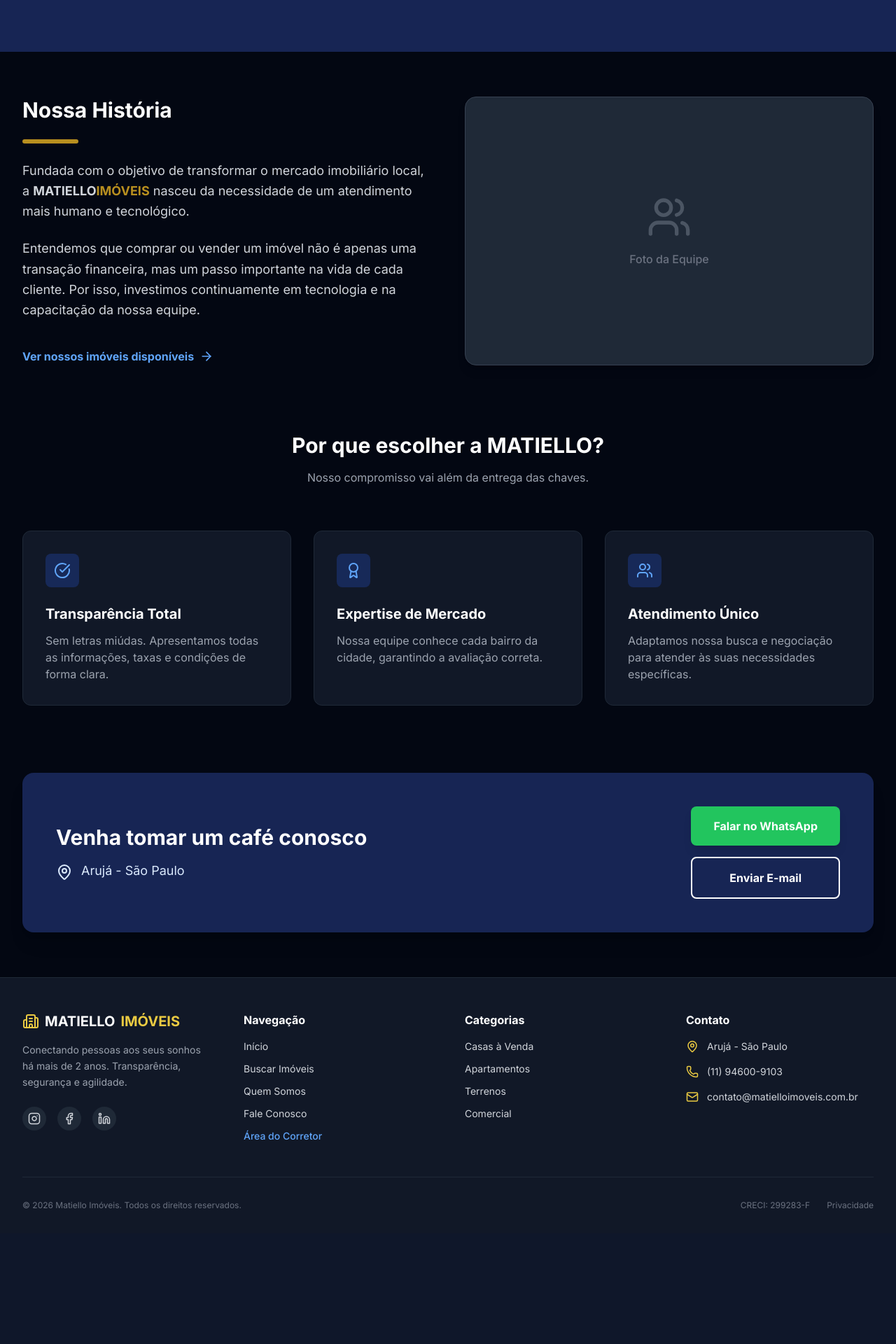
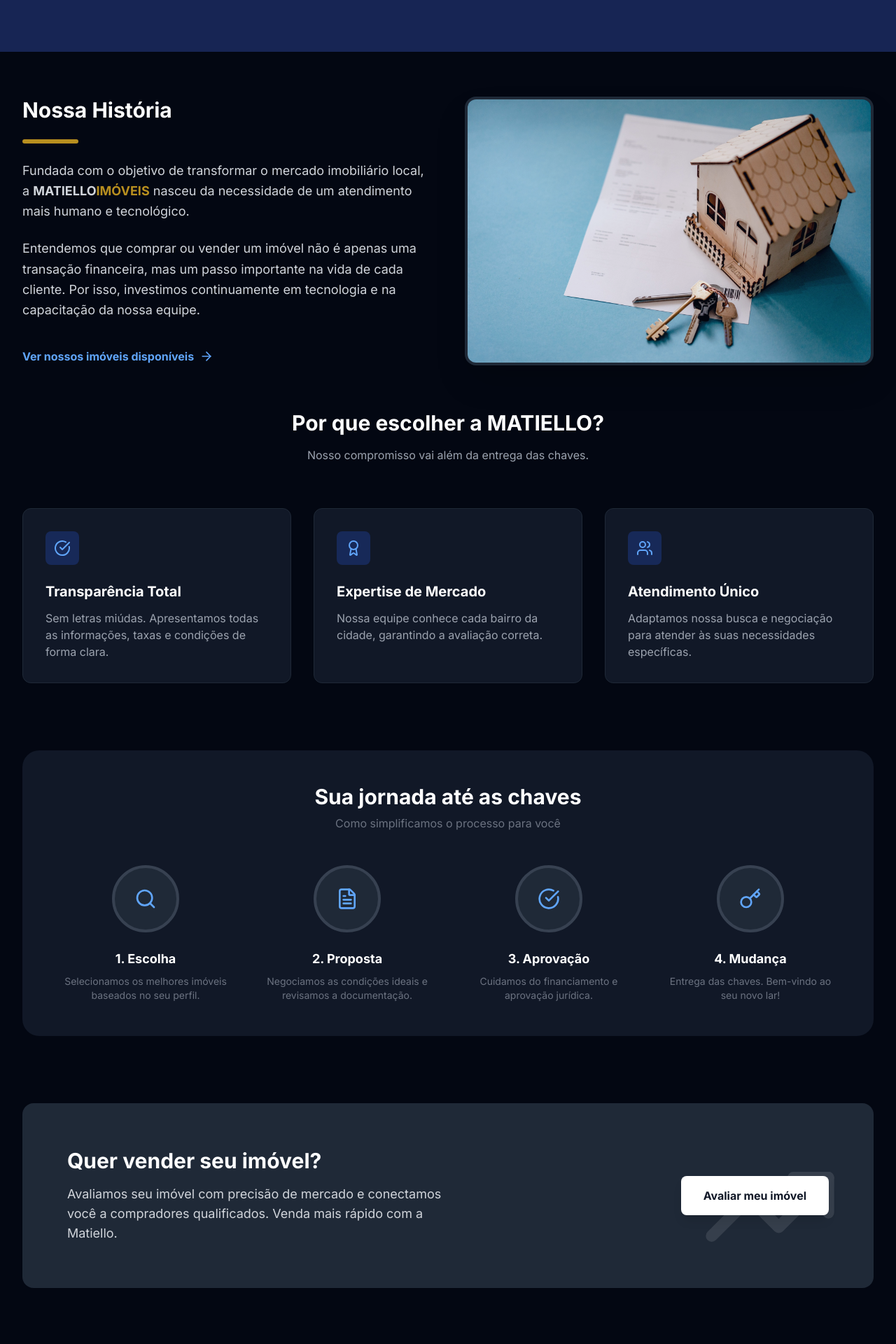
Before and after one commit to ArthurS357/imobiliaria-mvp, a Next.js app: page /sobre in a window 1280 px wide. Shown: the part 400-2320 px from the top of the page at 70% size. Before the commit the page ends 2162 px from the top, so only its background shows below. Built offline with nearby package versions, Linux system fonts and the light colour scheme; no server answers.

Commit message:
style(about): lighten seller CTA background in dark mode

```diff
--- a/app/page.tsx
+++ b/app/page.tsx
@@ -217,15 +217,15 @@
               <div className="hidden md:block w-px bg-gray-200 dark:bg-gray-700 my-2"></div>
 
               <div className="w-full md:w-40 relative group">
-                <div className="absolute left-3 top-3.5 text-[10px] font-bold text-gray-400 uppercase tracking-wider pointer-events-none">
-                  MODO
+                <div className="absolute left-3 top-2.5 text-[10px] font-bold text-gray-400 uppercase tracking-wider pointer-events-none">
+                  PRETENSÃO
                 </div>
                 <select
                   className="w-full pl-3 pr-8 pt-6 pb-1 rounded-md bg-transparent focus:outline-none text-gray-800 dark:text-gray-100 appearance-none cursor-pointer dark:bg-gray-800 font-medium text-sm h-full"
                   value={filterFinalidade}
                   onChange={(e) => setFilterFinalidade(e.target.value)}
                 >
-                  <option value="Todos">Pretensão</option>
+                  <option value="Todos">Tipo</option>
                   {FINALIDADES.map(f => (
                     <option key={f} value={f}>{f}</option>
                   ))}
--- a/app/sobre/page.tsx
+++ b/app/sobre/page.tsx
@@ -1,7 +1,18 @@
 import { Header } from "@/components/Header";
 import { Footer } from "@/components/Footer";
-import { CheckCircle, Users, Award, MapPin, ArrowRight } from "lucide-react";
+import {
+    CheckCircle,
+    Users,
+    Award,
+    MapPin,
+    ArrowRight,
+    Search,
+    FileText,
+    Key,
+    TrendingUp
+} from "lucide-react";
 import Link from "next/link";
+import Image from "next/image";
 
 export default function AboutPage() {
     return (
@@ -23,8 +34,8 @@
 
             <main className="max-w-7xl mx-auto px-4 sm:px-6 lg:px-8 py-16 flex-grow w-full">
 
-                {/* --- HISTÓRIA --- */}
-                <div className="grid grid-cols-1 md:grid-cols-2 gap-12 items-center mb-24">
+                {/* --- HISTÓRIA E IMAGEM --- */}
+                <div className="grid grid-cols-1 md:grid-cols-2 gap-12 items-center mb-16">
                     <div className="space-y-6">
                         <h2 className="text-3xl font-bold text-gray-900 dark:text-white">
                             Nossa História
@@ -44,12 +55,15 @@
                         </div>
                     </div>
 
-                    {/* Placeholder Visual */}
-                    <div className="bg-gray-100 dark:bg-gray-800 rounded-2xl h-96 flex items-center justify-center relative overflow-hidden shadow-lg border border-gray-200 dark:border-gray-700 group transition-colors">
-                        <div className="text-center transition transform group-hover:scale-110 duration-700">
-                            <Users size={64} className="mx-auto text-gray-300 dark:text-gray-600 mb-4" />
-                            <span className="text-gray-400 dark:text-gray-500 font-medium">Foto da Equipe</span>
-                        </div>
+                    <div className="relative h-96 rounded-2xl overflow-hidden shadow-2xl border-4 border-white dark:border-gray-800 group">
+                        <div className="absolute inset-0 bg-blue-900/10 z-10 transition-opacity group-hover:opacity-0"></div>
+                        <Image
+                            src="/about-us.png"
+                            alt="Equipe Matiello Imóveis"
+                            fill
+                            className="object-cover transition-transform duration-700 group-hover:scale-105"
+                            priority
+                        />
                     </div>
                 </div>
 
@@ -63,7 +77,6 @@
                     </div>
 
                     <div className="grid grid-cols-1 md:grid-cols-3 gap-8">
-                        {/* Card 1 */}
                         <div className="bg-gray-50 dark:bg-gray-900 p-8 rounded-xl border border-gray-100 dark:border-gray-800 hover:shadow-md transition hover:-translate-y-1 duration-300">
                             <div className="w-12 h-12 bg-blue-100 dark:bg-blue-900/50 rounded-lg flex items-center justify-center text-blue-900 dark:text-blue-400 mb-6">
                                 <CheckCircle size={24} />
@@ -74,7 +87,6 @@
                             </p>
                         </div>
 
-                        {/* Card 2 */}
                         <div className="bg-gray-50 dark:bg-gray-900 p-8 rounded-xl border border-gray-100 dark:border-gray-800 hover:shadow-md transition hover:-translate-y-1 duration-300">
                             <div className="w-12 h-12 bg-blue-100 dark:bg-blue-900/50 rounded-lg flex items-center justify-center text-blue-900 dark:text-blue-400 mb-6">
                                 <Award size={24} />
@@ -85,7 +97,6 @@
                             </p>
                         </div>
 
-                        {/* Card 3 */}
                         <div className="bg-gray-50 dark:bg-gray-900 p-8 rounded-xl border border-gray-100 dark:border-gray-800 hover:shadow-md transition hover:-translate-y-1 duration-300">
                             <div className="w-12 h-12 bg-blue-100 dark:bg-blue-900/50 rounded-lg flex items-center justify-center text-blue-900 dark:text-blue-400 mb-6">
                                 <Users size={24} />
@@ -98,6 +109,73 @@
                     </div>
                 </div>
 
+                {/* --- LINHA DO TEMPO (PROCESS) --- */}
+                <div className="mb-24 bg-gray-50 dark:bg-gray-900 rounded-3xl p-8 md:p-12">
+                    <div className="text-center mb-12">
+                        <h2 className="text-3xl font-bold text-gray-900 dark:text-white">Sua jornada até as chaves</h2>
+                        <p className="text-gray-500 mt-2">Como simplificamos o processo para você</p>
+                    </div>
+
+                    <div className="grid grid-cols-1 md:grid-cols-4 gap-8 relative">
+                        {/* Linha conectora (visível apenas em Desktop) */}
+                        <div className="hidden md:block absolute top-12 left-0 w-full h-0.5 bg-blue-100 dark:bg-gray-700 -z-10"></div>
+
+                        <div className="text-center group">
+                            <div className="w-24 h-24 mx-auto bg-white dark:bg-gray-800 rounded-full flex items-center justify-center border-4 border-blue-100 dark:border-gray-700 mb-6 group-hover:border-blue-500 transition-colors">
+                                <Search size={32} className="text-blue-900 dark:text-blue-400" />
+                            </div>
+                            <h3 className="font-bold text-lg mb-2 text-gray-900 dark:text-white">1. Escolha</h3>
+                            <p className="text-sm text-gray-500">Selecionamos os melhores imóveis baseados no seu perfil.</p>
+                        </div>
+
+                        <div className="text-center group">
+                            <div className="w-24 h-24 mx-auto bg-white dark:bg-gray-800 rounded-full flex items-center justify-center border-4 border-blue-100 dark:border-gray-700 mb-6 group-hover:border-blue-500 transition-colors">
+                                <FileText size={32} className="text-blue-900 dark:text-blue-400" />
+                            </div>
+                            <h3 className="font-bold text-lg mb-2 text-gray-900 dark:text-white">2. Proposta</h3>
+                            <p className="text-sm text-gray-500">Negociamos as condições ideais e revisamos a documentação.</p>
+                        </div>
+
+                        <div className="text-center group">
+                            <div className="w-24 h-24 mx-auto bg-white dark:bg-gray-800 rounded-full flex items-center justify-center border-4 border-blue-100 dark:border-gray-700 mb-6 group-hover:border-blue-500 transition-colors">
+                                <CheckCircle size={32} className="text-blue-900 dark:text-blue-400" />
+                            </div>
+                            <h3 className="font-bold text-lg mb-2 text-gray-900 dark:text-white">3. Aprovação</h3>
+                            <p className="text-sm text-gray-500">Cuidamos do financiamento e aprovação jurídica.</p>
+                        </div>
+
+                        <div className="text-center group">
+                            <div className="w-24 h-24 mx-auto bg-white dark:bg-gray-800 rounded-full flex items-center justify-center border-4 border-blue-100 dark:border-gray-700 mb-6 group-hover:border-blue-500 transition-colors">
+                                <Key size={32} className="text-blue-900 dark:text-blue-400" />
+                            </div>
+                            <h3 className="font-bold text-lg mb-2 text-gray-900 dark:text-white">4. Mudança</h3>
+                            <p className="text-sm text-gray-500">Entrega das chaves. Bem-vindo ao seu novo lar!</p>
+                        </div>
+                    </div>
+                </div>
+
+                {/* --- CTA PARA PROPRIETÁRIOS --- */}
+                {/* Alterado de dark:bg-black para dark:bg-gray-800 para melhorar contraste */}
+                <div className="bg-gray-900 dark:bg-gray-800 rounded-2xl overflow-hidden relative mb-24 transition-colors duration-300">
+                    <div className="absolute top-0 right-0 p-12 opacity-10">
+                        <TrendingUp size={200} className="text-white" />
+                    </div>
+                    <div className="p-12 md:p-16 relative z-10 flex flex-col md:flex-row items-center justify-between gap-8">
+                        <div className="text-left space-y-4 max-w-xl">
+                            <h2 className="text-3xl font-bold text-white">Quer vender seu imóvel?</h2>
+                            <p className="text-gray-300 text-lg">
+                                Avaliamos seu imóvel com precisão de mercado e conectamos você a compradores qualificados. Venda mais rápido com a Matiello.
+                            </p>
+                        </div>
+                        <Link
+                            href="/contato"
+                            className="whitespace-nowrap bg-white text-gray-900 hover:bg-gray-100 font-bold py-4 px-8 rounded-lg shadow-lg transition transform hover:-translate-y-1"
+                        >
+                            Avaliar meu imóvel
+                        </Link>
+                    </div>
+                </div>
+
                 {/* --- LOCALIZAÇÃO --- */}
                 <div className="bg-blue-900 dark:bg-blue-950 rounded-2xl text-white p-8 md:p-12 flex flex-col md:flex-row items-center justify-between gap-8 shadow-xl transition-colors">
                     <div className="space-y-4">
@@ -105,7 +183,7 @@
                         <div className="flex items-start gap-3 text-blue-100">
                             <MapPin className="mt-1 flex-shrink-0" />
                             <p className="text-lg">
-                               Arujá - São Paulo <br />
+                                Arujá - São Paulo <br />
                             </p>
                         </div>
                     </div>
```
Also changed, not shown: public/about-us.png (added).
